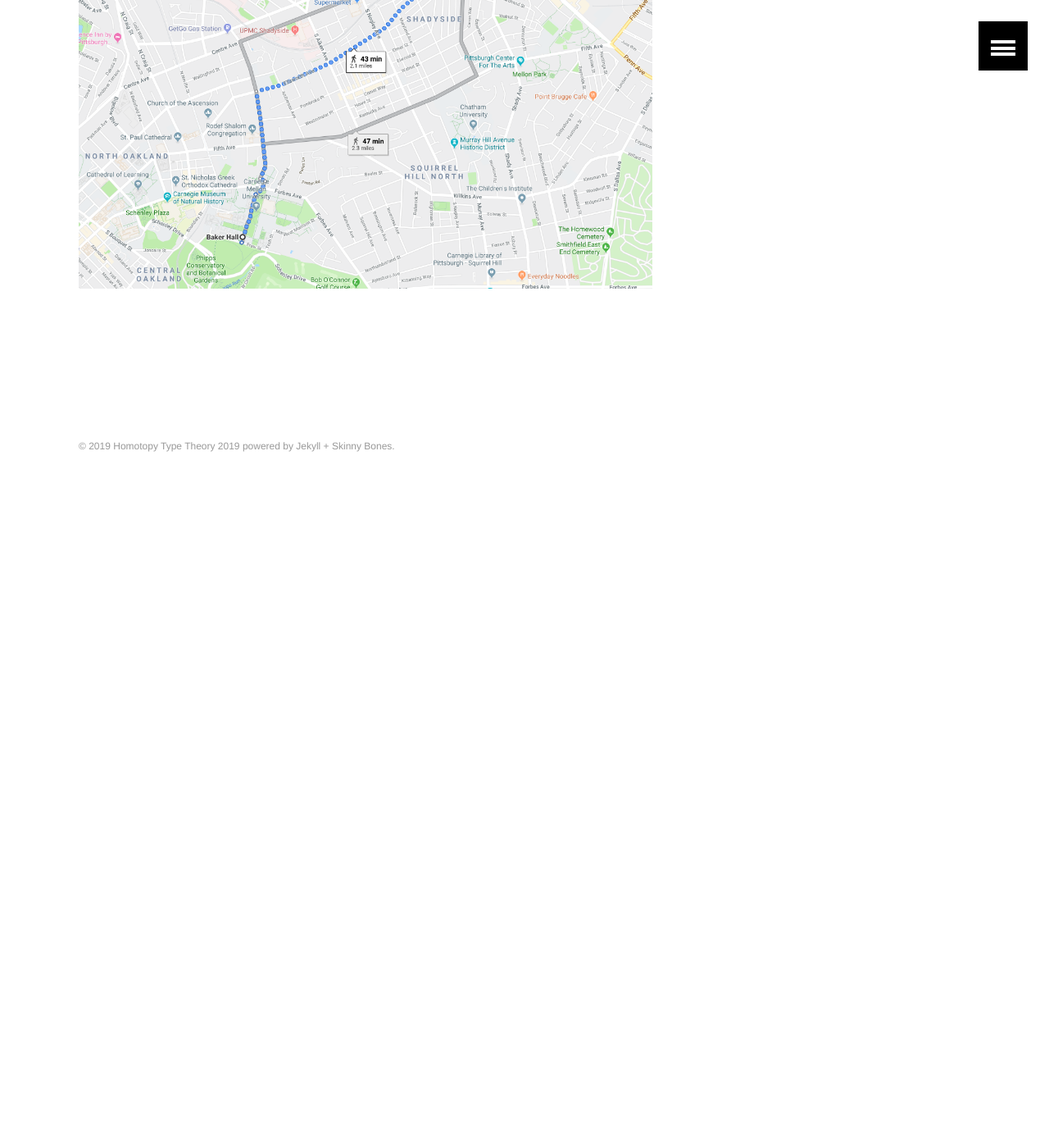
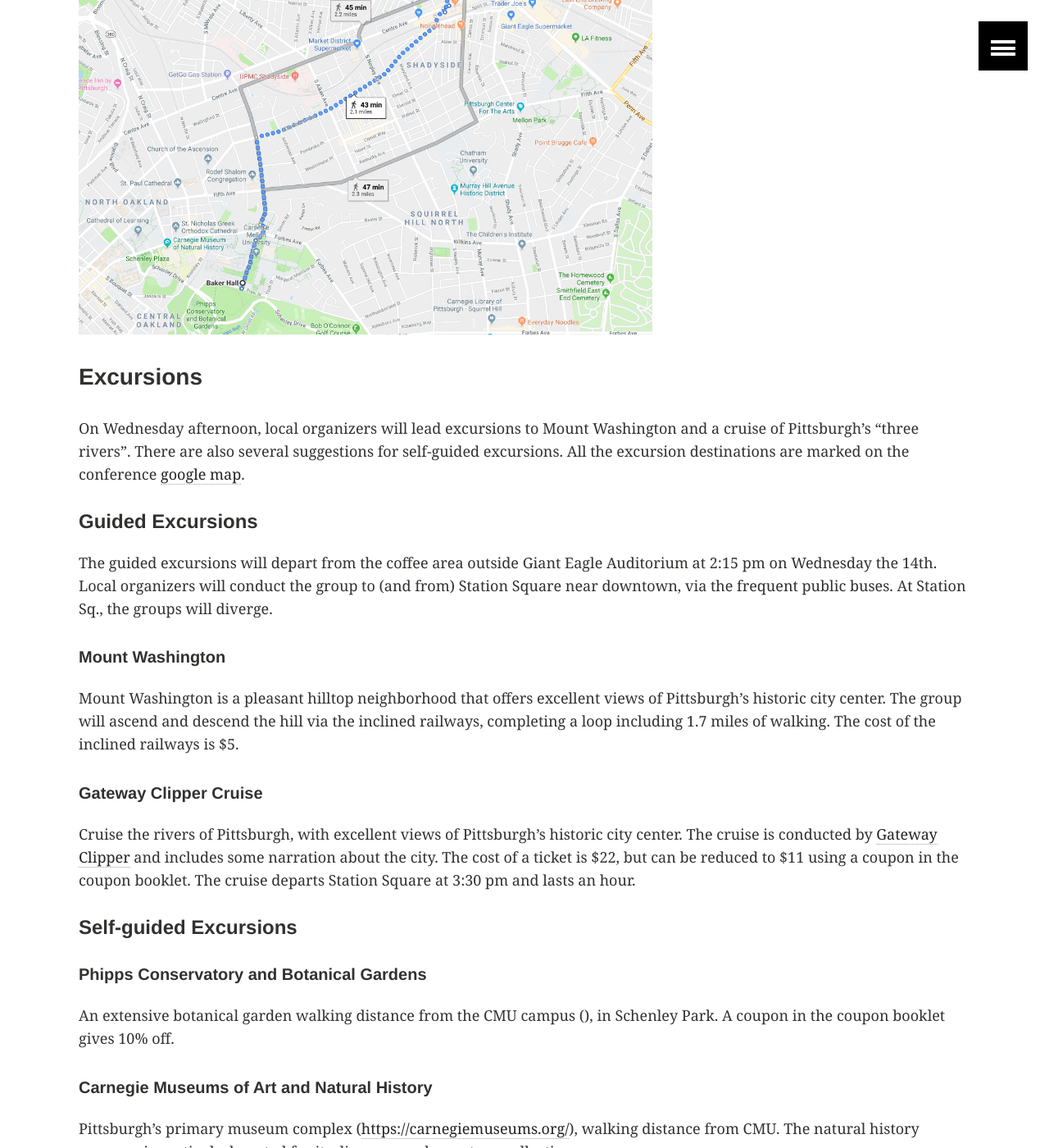
Before and after one commit to HoTT/HoTT-2019, a Jekyll site: the page built from programme.md, in a window 1280 px wide and 1400 px high, scrolled down 19367 px. Shown: the whole window at 82% size. Built offline with Jekyll 4.4.1, drawn with Linux system fonts in a browser that asks for light colours; before the commit the page ends 19997 px from its top, so only the background shows below that; some of the changed text lies outside the part shown.

Commit message:
add excursion destinations

```diff
--- a/programme.md
+++ b/programme.md
@@ -308,12 +308,57 @@
 
 #### Reception {#reception}
 
-There will be a reception Monday evening from 5:30--6:30 at the Schenley Park Visitor's Center.  Here is a map:
+There will be a reception Monday evening from 5:30--6:30 at the Schenley Park Visitor's Center.  The location is on the conference [google
+map](https://www.google.com/maps/d/viewer?mid=1Eq3-6x6P75jL6tUcY7eDLOuoL2-7NbHc&ll=40.448091221474606%2C-79.94874355000002&z=13) and shown below:
 
 [![Map to reception](/images/HoTTreception.png){: width="700"}](https://hott.github.io/HoTT-2019/images/HoTTreception.png)
 
 #### Dinner {#dinner}
 
-There will be a conference dinner Thursday evening at 6:00 at the Hotel Indigo.  Here is a map:
+There will be a conference dinner Thursday evening at 6:00 at the Hotel Indigo.  The location is on the conference [google
+map](https://www.google.com/maps/d/viewer?mid=1Eq3-6x6P75jL6tUcY7eDLOuoL2-7NbHc&ll=40.448091221474606%2C-79.94874355000002&z=13) and shown below:
 
 [![Map to reception](/images/HoTTdinner.png){: width="700"}](https://hott.github.io/HoTT-2019/images/HoTTdinner.png)
+
+### Excursions {#excursion}
+
+On Wednesday afternoon, local organizers will lead excursions to Mount Washington and a cruise of Pittsburgh's "three rivers". There are also several suggestions for self-guided excursions.  All the excursion destinations are marked on the conference [google
+map](https://www.google.com/maps/d/viewer?mid=1Eq3-6x6P75jL6tUcY7eDLOuoL2-7NbHc&ll=40.448091221474606%2C-79.94874355000002&z=13).
+
+#### Guided Excursions
+
+The guided excursions will depart from the coffee area outside Giant Eagle Auditorium at 2:15 pm on Wednesday the 14th. Local organizers will conduct the group to (and from) Station Square near downtown, via the frequent public buses. At Station Sq., the groups will diverge.
+
+##### Mount Washington
+
+Mount Washington is a pleasant hilltop neighborhood that offers excellent views of Pittsburgh's historic city center. The group will ascend and descend the hill via the inclined railways, completing a loop including 1.7 miles of walking. The cost of the inclined railways is $5.
+
+##### Gateway Clipper Cruise
+
+Cruise the rivers of Pittsburgh, with excellent views of Pittsburgh's historic city center. The cruise is conducted by [Gateway Clipper](https://www.gatewayclipper.com/) and includes some narration about the city. The cost of a ticket is $22, but can be reduced to $11 using a coupon in the coupon booklet. The cruise departs Station Square at 3:30 pm and lasts an hour.
+
+#### Self-guided Excursions
+
+##### Phipps Conservatory and Botanical Gardens
+
+An extensive botanical garden walking distance from the CMU campus (<www.phipps.conservatory.org>), in Schenley Park. A coupon in the coupon booklet gives 10% off.
+
+##### Carnegie Museums of Art and Natural History
+
+Pittsburgh's primary museum complex (<https://carnegiemuseums.org/>), walking distance from CMU. The natural history museum is particularly noted for its dinosaur and gemstone collections.
+
+##### Schenley and Frick Parks Hiking Trails
+
+[Schenley](https://www.pittsburghparks.org/schenley-park) and [Frick](https://www.pittsburghparks.org/frick-park) Parks are large and rustic parks within Pittsburgh, offering hiking trails. Schenley Park is right out the door of Baker Hall, whereas the rustic trails at Frick Park are more extensive.
+
+##### Carrie Blast Furnaces National Historic Landmark
+
+Tours of an old industrial steel furnace conducted by former steel workers (<https://riversofsteel.com/attractions/carrie-furnaces/>). Note that the afternoon tour on Wednesday departs at 1 pm, however.
+
+##### The Andy Warhol Museum
+
+Extensive museum devoted to the famous Pittsburgh artist (<https://www.warhol.org/>).
+
+##### The Frick Pittsburgh
+
+Gilded Age mansion of steel magnate Henry Frick (<https://www.thefrickpittsburgh.org/>). Adjacent museum is noted for its car and carriage collection.
```
Also changed, not shown: local-information.md (+3 -3 lines).
